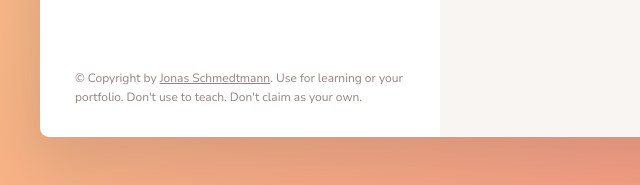
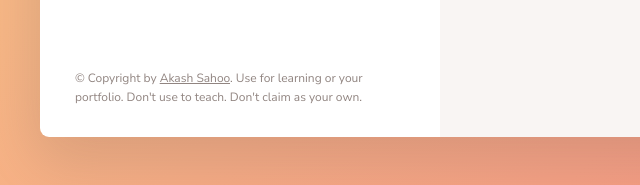
Before and after one commit to Akashsahoo/js_forkify, a website built with Parcel: page index.html in a window 1280 px wide. Shown: the part 1084-1269 px from the top of the page, 0-640 px from the left. Built offline with nearby package versions, Linux system fonts and the light colour scheme.

Commit message:
index file change

```diff
--- a/index.html
+++ b/index.html
@@ -126,8 +126,8 @@
           <a
             class="twitter-link"
             target="_blank"
-            href="https://twitter.com/jonasschmedtman"
-            >Jonas Schmedtmann</a
+            href="#"
+            >Akash Sahoo</a
           >. Use for learning or your portfolio. Don't use to teach. Don't claim
           as your own.
         </p>
```
